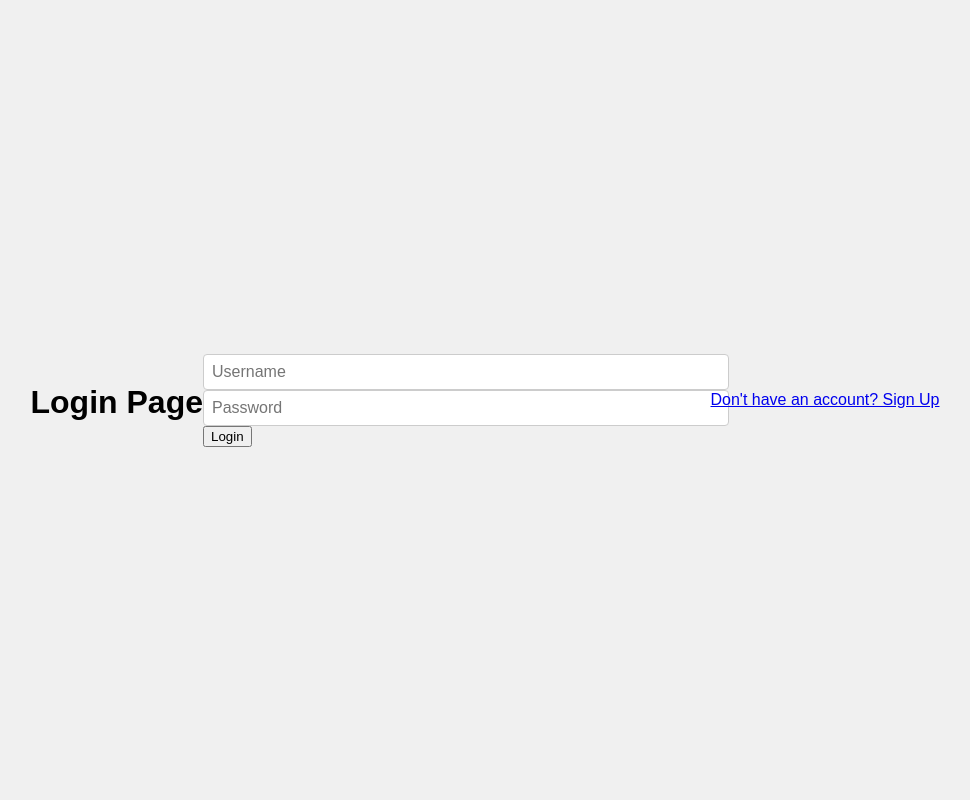
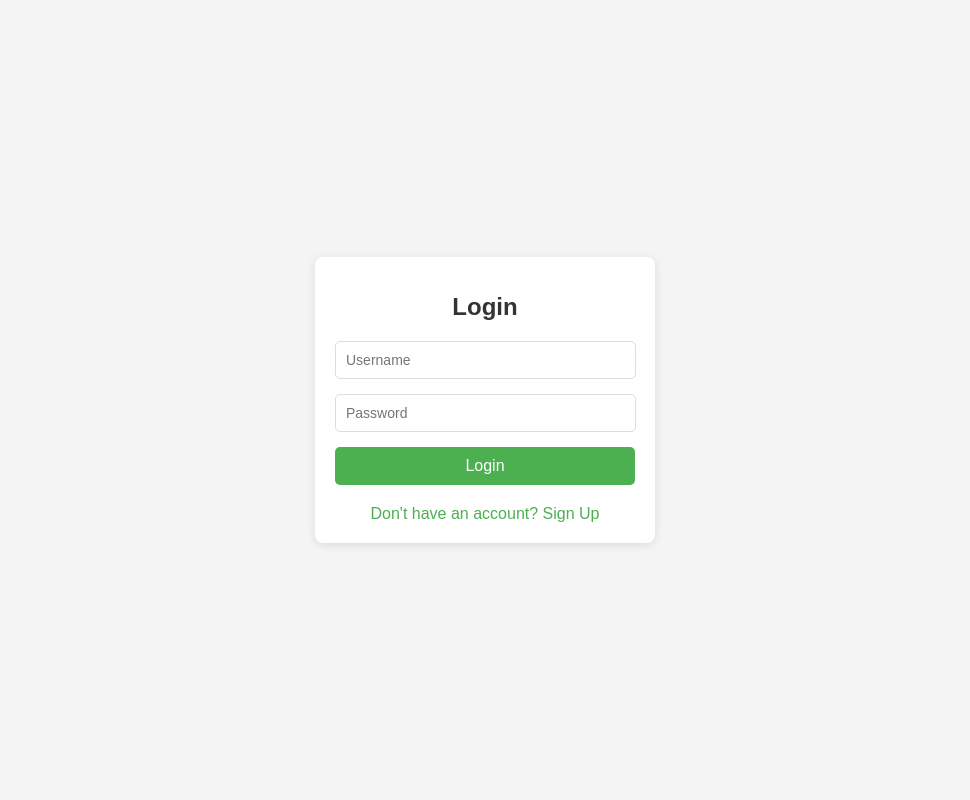
Before and after one commit to Qasdfyk/Wordle, a Flask app: page / in a window 1280 px wide. Shown: the whole page, without its empty margins (155-1125 px from the left). Run offline with Flask 3, Linux system fonts and the light colour scheme.

```diff
--- a/src/app.py
+++ b/src/app.py
@@ -67,6 +67,12 @@ def login():
                 return redirect(url_for('game'))
     return render_template('login.html', form=form)
 
+@app.route('/logout', methods=['GET', 'POST'])
+@login_required
+def logout():
+    logout_user()
+    return redirect(url_for('login'))
+
 @app.route('/register', methods=['GET', 'POST'])
 def register():
     form = RegisterForm()
--- a/src/static/login.css
+++ b/src/static/login.css
@@ -1,94 +1,91 @@
-/* src/static/login.css */
-
+/* General Styles */
 body {
     font-family: Arial, sans-serif;
-    background-color: #f0f0f0;
+    background-color: #f4f4f4;
     display: flex;
     justify-content: center;
     align-items: center;
     height: 100vh;
     margin: 0;
+    padding: 0;
 }
 
-.login-container {
+/* Container for Form */
+.container {
     background-color: #fff;
-    padding: 2rem;
+    padding: 20px;
     border-radius: 8px;
-    box-shadow: 0 4px 8px rgba(0, 0, 0, 0.2);
-    max-width: 400px;
-    width: 100%;
+    box-shadow: 0 2px 10px rgba(0, 0, 0, 0.1);
+    width: 300px;
+    text-align: left;  /* Align text to the left */
 }
 
+/* Form Heading */
 h1 {
-    font-size: 2rem;
-    margin-bottom: 1rem;
-    text-align: center;
+    margin-bottom: 20px;
+    color: #333;
+    font-size: 24px;
+    text-align: center; /* Center the header text */
 }
 
-.input-group {
-    margin-bottom: 1rem;
-}
-
+/* Input Fields */
 label {
     display: block;
-    font-weight: bold;
-    margin-bottom: 0.5rem;
+    margin-left: 20px; /* Add left margin to labels */
+    margin-bottom: 5px;
+    font-size: 14px;
+    color: #555;
 }
 
 input[type="text"],
 input[type="password"] {
-    width: 100%;
-    padding: 0.5rem;
-    border: 1px solid #ccc;
-    border-radius: 4px;
-    font-size: 1rem;
+    width: calc(100% - 21px); /* Adjust width to align right edge with submit button */
+    padding: 10px;
+    margin-left: 0px; /* Add a left margin to align with the labels */
+    margin-bottom: 15px;
+    border: 1px solid #ddd;
+    border-radius: 5px;
+    font-size: 14px;
 }
 
-button {
+/* Submit Button */
+input[type="submit"] {
+    background-color: #4CAF50;
+    color: white;
+    padding: 10px 15px;
+    border: none;
+    border-radius: 5px;
+    cursor: pointer;
     width: 100%;
-    padding: 0.75rem;
-    background-color: #333;
-    border: none;
-    border-radius: 4px;
-    color: #fff;
-    font-size: 1rem;
-    cursor: pointer;
+    font-size: 16px;
+    margin-bottom: 10px;
 }
 
-button:hover {
-    background-color: #555;
+input[type="submit"]:hover {
+    background-color: #45a049;
 }
 
-.error-messages {
-    margin-top: 1rem;
-    color: red;
-    text-align: center;
+/* Link */
+a {
+    color: #4CAF50;
+    text-decoration: none;
+    display: block;
+    text-align: center; /* Center the link */
+    margin-top: 10px;
 }
 
-.register-link {
-    margin-top: 1rem;
-    text-align: center;
-}
-
-.register-link a {
-    color: #007bff;
-    text-decoration: none;
-}
-
-.register-link a:hover {
+a:hover {
     text-decoration: underline;
 }
 
-.login-link {
-    margin-top: 1rem;
-    text-align: center;
+/* Error Messages */
+ul {
+    list-style-type: none;
+    padding: 0;
 }
 
-.login-link a {
-    color: #007bff;
-    text-decoration: none;
+li {
+    color: red;
+    font-size: 14px;
+    margin-bottom: 10px;
 }
-
-.login-link a:hover {
-    text-decoration: underline;
-}
--- a/src/templates/login.html
+++ b/src/templates/login.html
@@ -7,17 +7,18 @@
 <title>Login</title>
 <link rel="stylesheet" href="../static/login.css">
 </head>
-
 <body>
-    <h1>Login Page</h1>
+<div class="container">
+    <h1>Login</h1>
 
     <form method="POST" action="">
         {{ form.hidden_tag() }}
-        {{ form.username }}
-        {{ form.password }}
+        {{ form.username }}<br>
+        {{ form.password }}<br>
         {{ form.submit }}
     </form>
 
     <a href="{{ url_for('register') }}">Don't have an account? Sign Up</a>
+</div>
 </body>
 </html>
```
Also changed, not shown: src/templates/register.html (+5 -3 lines), src/instance/database.db.
